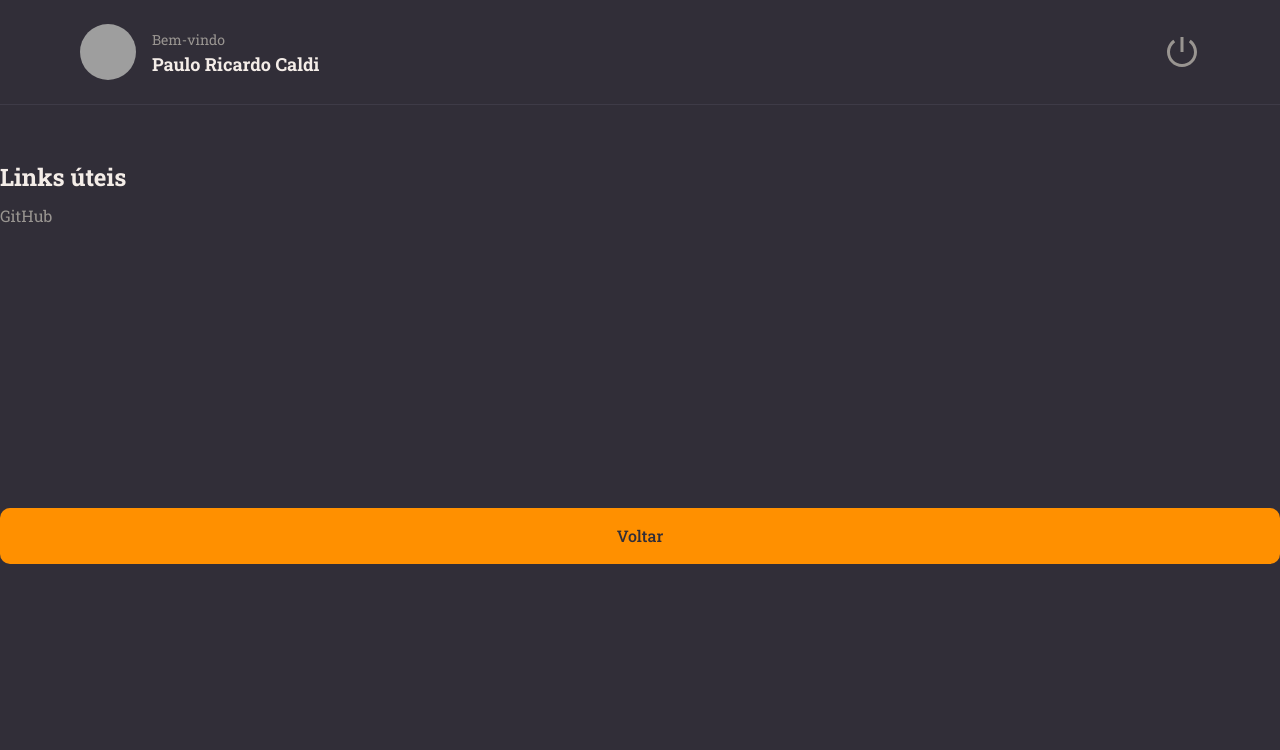
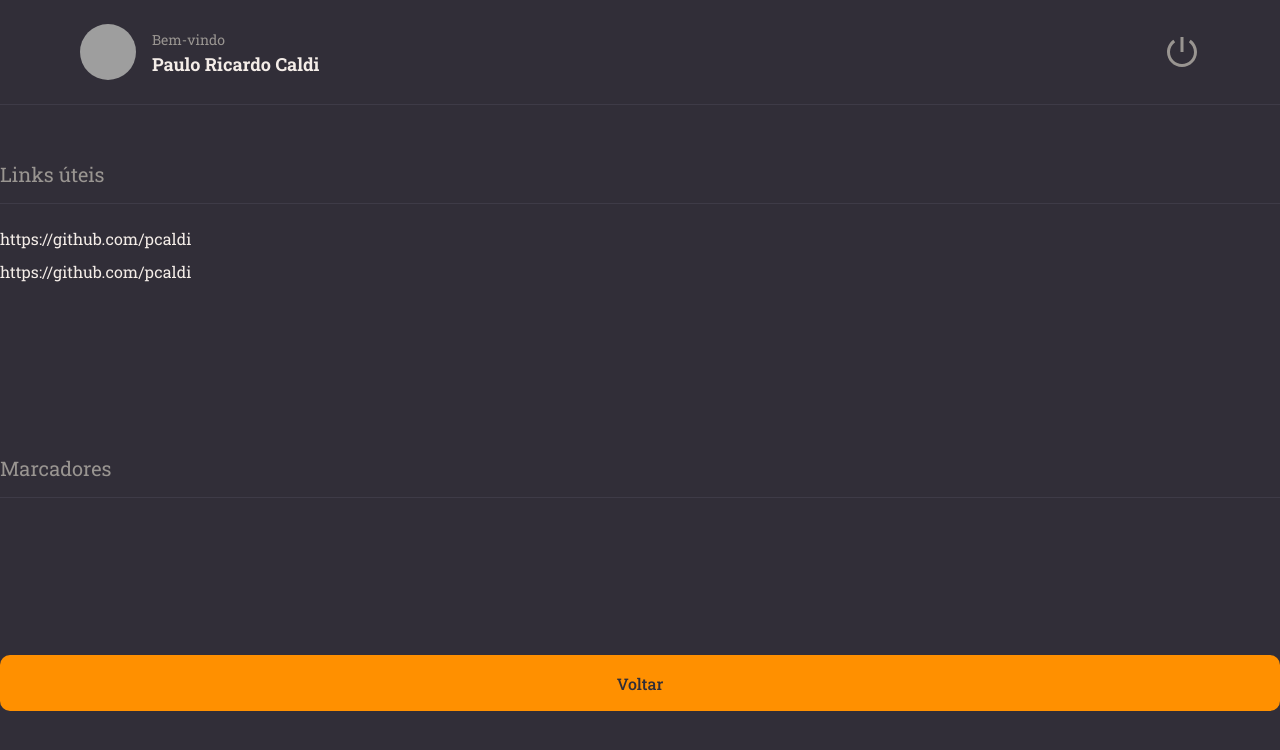
Before and after one commit to pcaldi/rocketNotes, a React (Vite) app: page / in a window 1280 px wide. Shown: the top 750 px of the page. Built offline with nearby package versions, Linux system fonts and the light colour scheme; grey boxes are pictures that could not be loaded.

Commit message:
ajustes styles

```diff
--- a/src/components/Header/styles.js
+++ b/src/components/Header/styles.js
@@ -6,9 +6,7 @@ export const Container = styled.header`
     height: 105px;
     width: 100%;
 
-    border-bottom-width: 1px;
-    border-bottom-style: solid;
-    border-bottom-color: ${({theme}) => theme.COLORS.BACKGROUND_700};
+    border-bottom:  1px solid ${({ theme }) => theme.COLORS.BACKGROUND_700};
 
     display: flex;
     justify-content: space-between;
@@ -18,7 +16,7 @@ export const Container = styled.header`
 
   `
 
-export const Profile = styled.div `
+export const Profile = styled.div`
 
   display: flex;
   align-items: center;
@@ -37,12 +35,12 @@ export const Profile = styled.div `
 
     span {
       font-size: 14px;
-      color: ${({theme}) => theme.COLORS.GRAY_100};
+      color: ${({ theme }) => theme.COLORS.GRAY_100};
     }
 
     strong {
       font-size: 18px;
-      color: ${({theme}) => theme.COLORS.WITHE};
+      color: ${({ theme }) => theme.COLORS.WITHE};
     }
   }
 `;
@@ -53,11 +51,11 @@ export const Logout = styled.button`
   justify-content: center;
   background: none;
   border: none;
-  color: ${({theme}) => theme.COLORS.GRAY_100};
+  color: ${({ theme }) => theme.COLORS.GRAY_100};
   font-size: 36px;
 
   &:hover {
-    color: ${({theme}) => theme.COLORS.ORANGE};
+    color: ${({ theme }) => theme.COLORS.ORANGE};
   }
 
 `;
--- a/src/components/Section/index.jsx
+++ b/src/components/Section/index.jsx
@@ -5,7 +5,7 @@ import { Container } from "./styles";
 export function Section({ title, children }) {
   return (
     <Container>
-      <h1>{title}</h1>
+      <h2>{title}</h2>
       {children}
     </Container>
   );
--- a/src/components/Section/styles.js
+++ b/src/components/Section/styles.js
@@ -1,14 +1,14 @@
 import styled from "styled-components";
 
 export const Container = styled.section`
-  margin: 56px 0 29px;
+  margin: 56px 0 28px;
 
   > h2 {
     font-size: 20px;
     font-weight: 400;
     color: ${({ theme }) => theme.COLORS.GRAY_100};
 
-    border: 1px solid ${({ theme }) => theme.COLORS.BACKGROUND_700};
+    border-bottom: 1px solid ${({ theme }) => theme.COLORS.BACKGROUND_700};
 
     padding-bottom: 16px;
     margin-bottom: 24px;
--- a/src/pages/Details/index.jsx
+++ b/src/pages/Details/index.jsx
@@ -12,10 +12,19 @@ export function Details() {
       <Section title="Links úteis">
         <Links>
           <li>
-            <a href="https://github.com/pcaldi">GitHub</a>
+            <a href="#">https://github.com/pcaldi</a>
+          </li>
+          <li>
+            <a href="#">https://github.com/pcaldi</a>
           </li>
         </Links>
       </Section>
+
+      <Section title="Marcadores">
+
+
+      </Section>
+
 
       <Button title="Voltar" />
     </Container>
--- a/src/pages/Details/styles.js
+++ b/src/pages/Details/styles.js
@@ -19,8 +19,7 @@ export const Links = styled.ul`
 
 
       a {
-        color: ${({ theme }) => theme.COLORS.GRAY_100};
-        text-decoration: none;
+        color: ${({ theme }) => theme.COLORS.WHITE};
 
         &:hover {
           color: ${({ theme }) => theme.COLORS.ORANGE};
```
